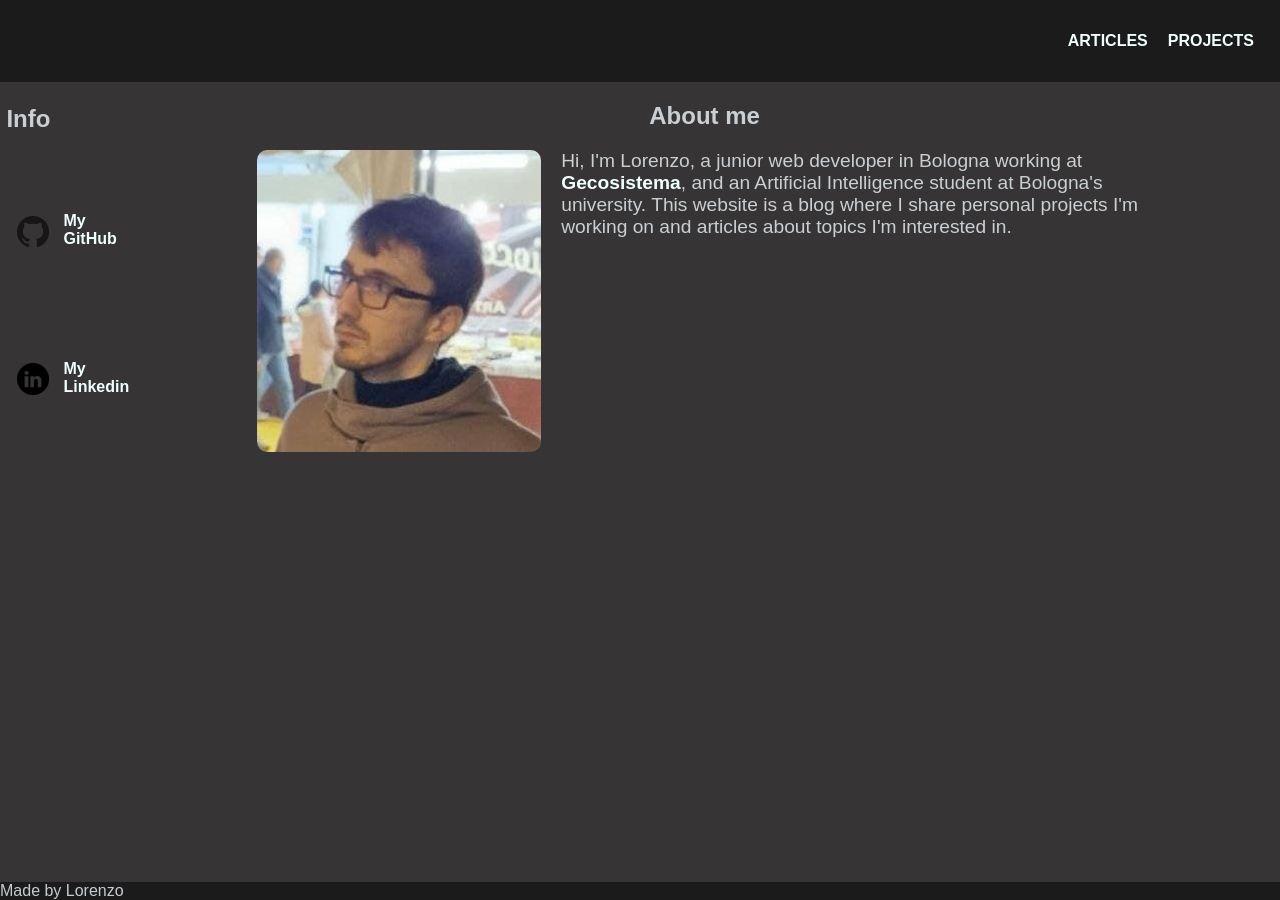
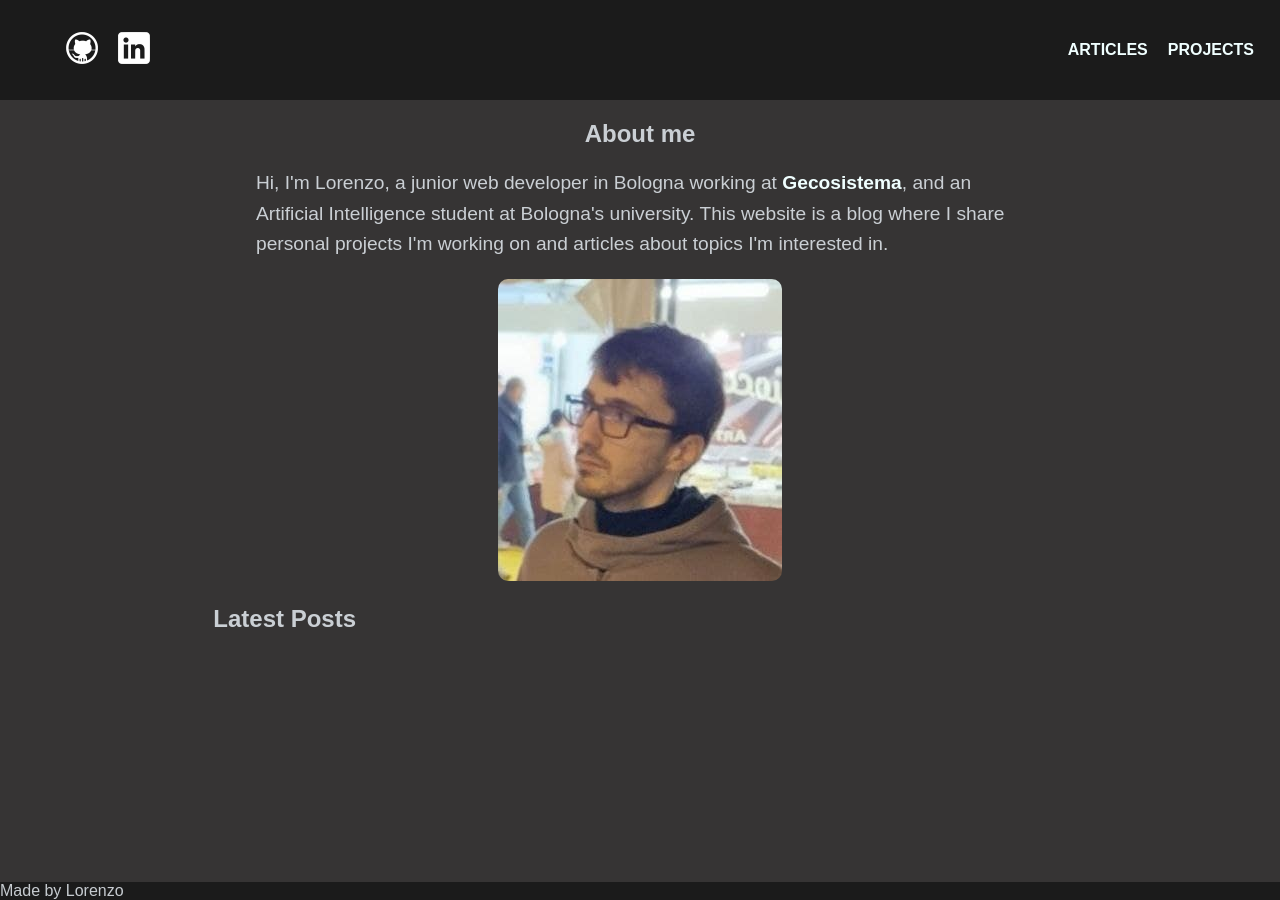
Before and after one commit to Plutone11011/Plutone11011.github.io, a Jekyll site: the page built from docs/index.markdown, in a window 1280 px wide. Built offline with Jekyll 4.4.1, drawn with Linux system fonts in a browser that asks for light colours.

Commit message:
changed icons placement, starting layout posts

```diff
--- /dev/null
+++ b/commands.txt
@@ -0,0 +1 @@
+bundle exec jekyll serve
--- a/docs/_layouts/index.html
+++ b/docs/_layouts/index.html
@@ -6,34 +6,42 @@
     <meta name="viewport" content="width=device-width, initial-scale=1.0" />
     <title>Lorenzo Borelli</title>
     <link href="assets/index.css" rel="stylesheet" />
+    <link href="assets/tooltip.css" rel="stylesheet" />
   </head>
   <body>
     <header class="main-header">
       <nav class="navigation-bar">
         <ul class="link-list">
-          <li class="link-list-item"><a>ARTICLES</a></li>
-          <li class="link-list-item"><a>PROJECTS</a></li>
+          <div class="link-list-icons">
+            <li class="link-list-item tooltip">
+              <span class="tooltiptext">My Github</span>
+              <a href="https://github.com/Plutone11011"
+                ><img src="assets/github32.png" />
+              </a>
+            </li>
+            <li class="link-list-item tooltip">
+              <span class="tooltiptext">My Linkedin</span>
+              <a href="https://www.linkedin.com/in/lorenzo-borelli-71355a19b/"
+                ><img src="assets/linkedin32.png" />
+              </a>
+            </li>
+          </div>
+          <div class="link-list-texts">
+            <li class="link-list-item tooltip">
+              <span class="tooltiptext">My articles</span><a>ARTICLES</a>
+            </li>
+            <li class="link-list-item tooltip">
+              <span class="tooltiptext">My projects</span><a>PROJECTS</a>
+            </li>
+          </div>
         </ul>
       </nav>
     </header>
 
     <section class="intro-section">
-      <article class="contacts">
-        <h2>Info</h2>
-        <img src="assets/GitHub-Mark-32px.png" />
-        <p><a href="https://github.com/Plutone11011">My GitHub </a></p>
-
-        <img src="assets/linkedin-logo.png" />
-        <p>
-          <a href="https://www.linkedin.com/in/lorenzo-borelli-71355a19b/"
-            >My Linkedin
-          </a>
-        </p>
-      </article>
       <div class="intro-content">
-        <h2 class="intro-heading">About me</h2>
+        <h1 class="intro-heading">About me</h1>
         <div class="intro-presentation">
-          <img class="profile-img" src="assets/propic.jpg" />
           <p class="intro-text">
             Hi, I'm Lorenzo, a junior web developer in Bologna working at
             <a href="https://gecosistema.com/" class="out-link">Gecosistema</a>,
@@ -42,8 +50,14 @@
             articles about topics I'm interested in.
           </p>
         </div>
+        <div class="intro-img">
+          <img class="profile-img" src="assets/propic.jpg" />
+        </div>
       </div>
-      <div class="board"></div>
+    </section>
+
+    <section class="posts">
+      <h2 class="posts-heading">Latest Posts</h2>
     </section>
 
     <footer class="main-footer">Made by Lorenzo</footer>
--- a/docs/assets/index.css
+++ b/docs/assets/index.css
@@ -7,9 +7,9 @@ body {
 
 /*Header styles*/
 .main-header {
-  display: flex;
+  /*display: flex;
   justify-content: flex-end;
-  align-items: center;
+  align-items: center;*/
   background-color: rgb(27, 27, 27);
   padding: 1em;
 }
@@ -22,11 +22,26 @@ body {
 .link-list {
   list-style: none;
   display: flex;
+  justify-content: space-between;
 }
 
 .link-list-item {
   padding: 0 10px;
+  position: relative;
 }
+
+.link-list-texts {
+  display: flex;
+  align-items: center;
+  justify-content: center;
+}
+
+.link-list-icons {
+  display: flex;
+  align-items: center;
+  justify-content: center;
+}
+
 /*introduction section*/
 
 .intro-section {
@@ -45,6 +60,7 @@ body {
 
 .intro-presentation {
   display: flex;
+  gap: 2em;
 }
 
 .intro-text {
@@ -52,6 +68,9 @@ body {
   flex-grow: 2;
   margin-left: 20px;
   font-size: larger;
+  line-height: 1.6;
+  margin-left: 20%;
+  margin-right: 20%;
 }
 
 .contacts {
@@ -63,10 +82,11 @@ body {
   align-items: center;
 }
 
-.contacts h2 {
+.contacts-header {
   grid-column: 1 / 3;
-  justify-self: start;
-  margin-left: 5%;
+  display: flex;
+  align-items: center;
+  justify-content: center;
 }
 
 .contacts img {
@@ -93,3 +113,18 @@ a:hover {
   background-color: rgb(27, 27, 27);
   width: 100%;
 }
+
+/* posts */
+
+.posts {
+  display: grid;
+  grid-template-columns: 1fr 4fr 1fr;
+  grid-template-rows: 1fr 3fr;
+  justify-items: center;
+  align-items: center;
+}
+
+.posts-heading {
+  grid-column: 2 / 3;
+  justify-self: start;
+}
--- /dev/null
+++ b/docs/assets/tooltip.css
@@ -0,0 +1,22 @@
+/* Tooltip text */
+.tooltiptext {
+  display: inline-block;
+  visibility: hidden;
+  width: 120px;
+  background-color: rgb(54, 52, 52);
+  color: #fff;
+  text-align: center;
+  padding: 5px 0;
+  border-radius: 6px;
+
+  /* Position the tooltip text - see examples below! */
+  position: absolute;
+  z-index: 1;
+  top: 36px;
+  left: 15px;
+}
+
+/* Show the tooltip text when you mouse over the tooltip container */
+.tooltip:hover .tooltiptext {
+  visibility: visible;
+}
```
Also changed, not shown: docs/assets/GitHub-Mark-32px.png (deleted), docs/assets/github32.png (added), docs/assets/linkedin32.png (added).
